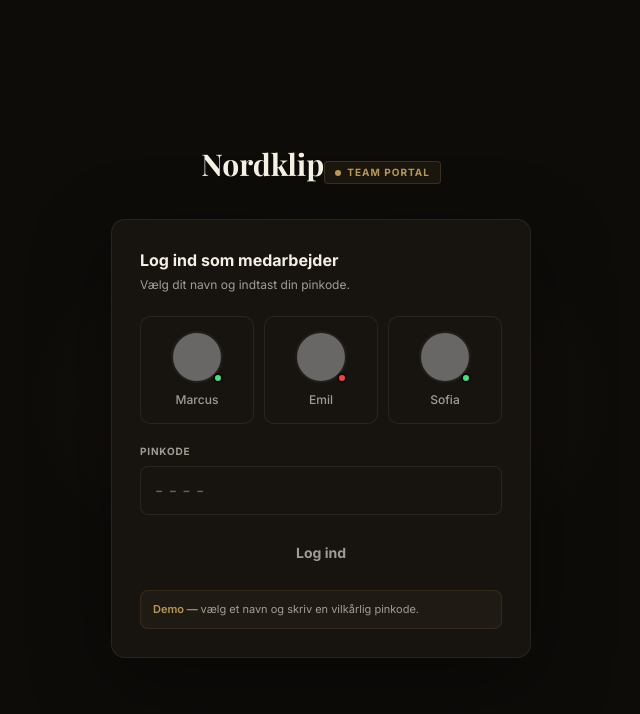
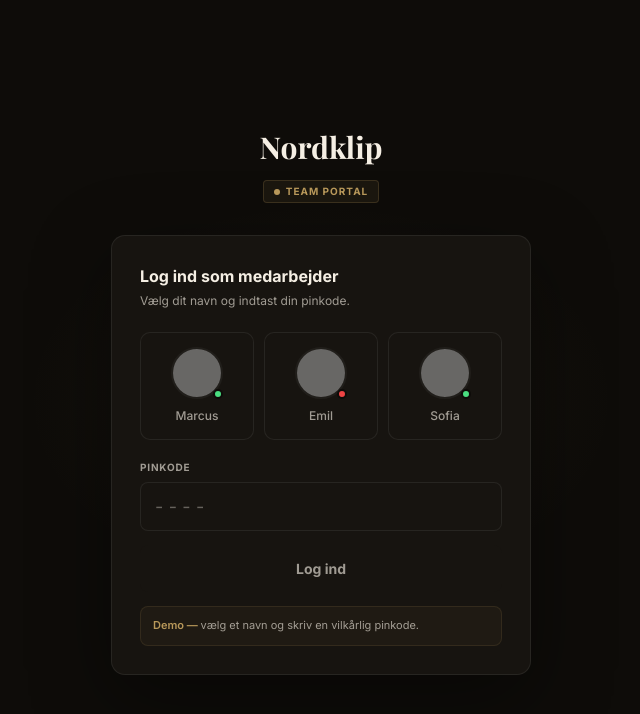
Before and after one commit to SloThdk/BookFlow, a Next.js app: page /team in a window 1280 px wide. Shown: the top 714 px of the page, without its empty margins (319-959 px from the left). Built offline with nearby package versions, Linux system fonts and the light colour scheme; grey boxes are pictures that could not be loaded; a web font is replaced by a local one.

Commit message:
Fix Nordklip/Team Portal text overlap, add login toast to team portal

```diff
--- a/app/team/page.tsx
+++ b/app/team/page.tsx
@@ -178,8 +178,8 @@ function TeamLogin({ onLogin }: { onLogin: (n: string) => void }) {
       <div style={{ position: "absolute", top: "25%", left: "50%", transform: "translateX(-50%)", width: "600px", height: "400px", background: "radial-gradient(ellipse,rgba(184,152,90,0.06) 0%,transparent 70%)", pointerEvents: "none" }} />
       <div style={{ width: "100%", maxWidth: "420px", position: "relative" }}>
         <div style={{ textAlign: "center", marginBottom: "32px" }}>
-          <span style={{ fontFamily: "var(--font-playfair)", fontSize: "30px", fontWeight: 700, color: "var(--text)" }}>Nordklip</span>
-          <div style={{ marginTop: "8px", display: "inline-flex", alignItems: "center", gap: "6px", background: "rgba(184,152,90,0.08)", border: "1px solid rgba(184,152,90,0.2)", borderRadius: "4px", padding: "3px 10px" }}>
+          <div style={{ fontFamily: "var(--font-playfair)", fontSize: "30px", fontWeight: 700, color: "var(--text)" }}>Nordklip</div>
+          <div style={{ marginTop: "10px", display: "inline-flex", alignItems: "center", gap: "6px", background: "rgba(184,152,90,0.08)", border: "1px solid rgba(184,152,90,0.2)", borderRadius: "4px", padding: "3px 10px" }}>
             <div style={{ width: "6px", height: "6px", borderRadius: "50%", background: "var(--gold)" }} />
             <span style={{ fontSize: "10px", fontWeight: 700, letterSpacing: "0.1em", textTransform: "uppercase" as const, color: "var(--gold)" }}>Team Portal</span>
           </div>
@@ -690,6 +690,8 @@ function TeamDashboard({ memberName, onLogout }: { memberName: string; onLogout:
   const [toast, setToast] = useState<{ text: string; type: "success"|"error"|"info" } | null>(null);
   const member = MEMBER[memberName as MemberName]!;
   const swapCountRef = useRef(0);
+  const loginToastShown = useRef(false);
+  useEffect(() => { if (!loginToastShown.current) { loginToastShown.current = true; setToast({ text: `Logget ind som ${memberName}`, type: "success" }); setTimeout(() => setToast(null), 2500); } }, [memberName]);
 
   function playNotifSound(accepted: boolean) {
     try {
```
